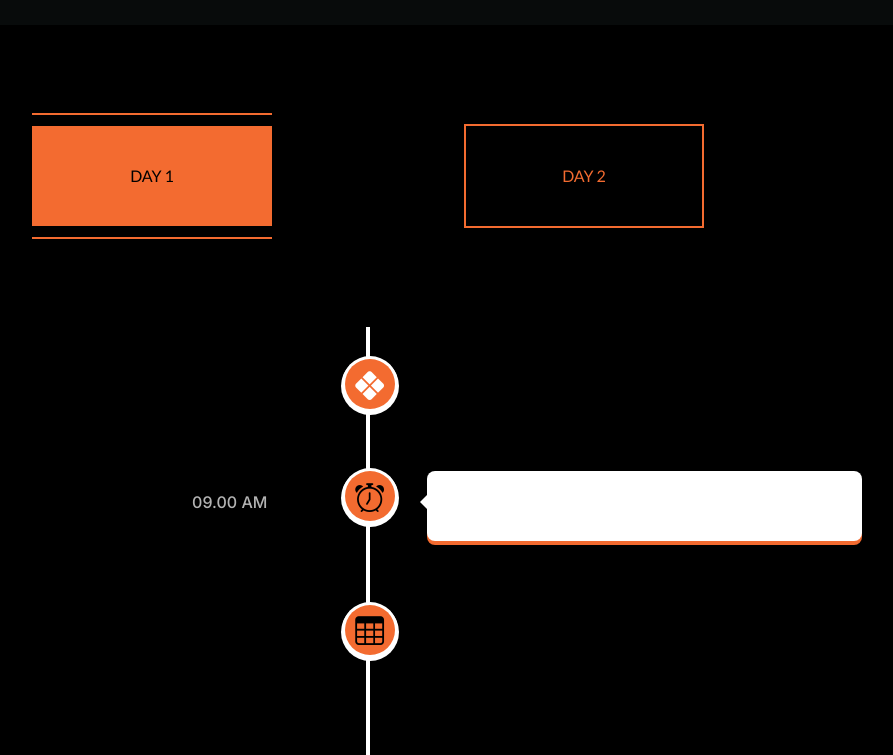
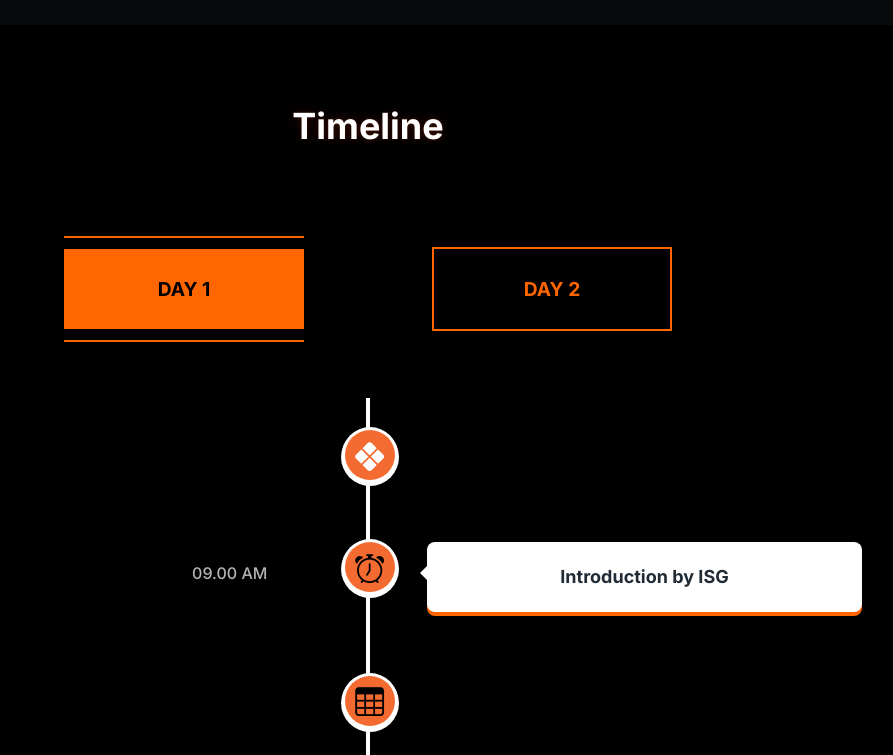
Before and after one commit to param-ninthu/ISG-2021-Landing, a React (Create React App) app: page / in a window 1280 px wide. Shown: the part 4940-5695 px from the top of the page, without its empty margins (272-1165 px from the left). Built offline with nearby package versions, Linux system fonts and the light colour scheme.

Commit message:
Update timeline section styles

```diff
--- a/src/assets/scss/_timeline.scss
+++ b/src/assets/scss/_timeline.scss
@@ -1,19 +1,11 @@
-@import url("https://fonts.googleapis.com/css2?family=Inter:wght@200;300;400;500;600;700;800;900&display=swap");
 @import url("https://cdn.jsdelivr.net/npm/bootstrap-icons@1.6.1/font/bootstrap-icons.css");
-@import url('https://fonts.googleapis.com/css?family=lato');
 
-:root {
-    --font: "Inter", sans-serif;
-    --body-color: #F36B30;
-    --heading-color: #212b36;
-    --primary-color: #F36B30;
-    --white: #ffffff;
-}
 .nav.nav-pills {
   position: relative;
   justify-content: center;
   align-items: center;
 }
+
 .nav-pills .nav-link.active, .nav-pills .show > .nav-link {
     background-color: black;
     .containers{
@@ -50,7 +42,11 @@
     max-width: 870px;
     margin: 0 auto;
     position: relative;
-    padding: 2em 0
+    padding: 2em 0;
+
+    h5{
+        color: var(--heading-color)
+    }
 }
 
 .vertical-timeline::after {
@@ -540,35 +536,32 @@
 //heading
 .head {
     position: relative;
-
     justify-content: center;
     align-items: center;
 
+    h4{
+        color: var(--white);
+    }
 
 }
 
 .head_title {
-
-
     justify-content: center;
     align-items: center;
-
 
 }
 
 .containers {
-    padding: 5rem;
-
+    padding: 3rem;
     justify-content: center;
     align-items: center;
-    font-family: 'lato', sans-serif;
     display: inline-block;
 
 
     .box {
         position: relative;
         width: 240px;
-        height: 100px;
+        height: 80px;
         display: flex;
         justify-content: center;
         align-items: center;
@@ -576,6 +569,8 @@
         border: 2px solid var(--primary-color);
         border-top: 0;
         border-bottom: 0;
+        font-size: larger;
+        font-weight: bold;
     }
 
 
@@ -636,11 +631,8 @@
         padding-left: 0;
 
         .box {
-
-
             width: 140px;
-            height: 50px;
-
+            height: 40px;
         }
 
         .bot {
--- a/src/components/TimelineMain.jsx
+++ b/src/components/TimelineMain.jsx
@@ -3,63 +3,64 @@ import Timeline2 from './Timeline2';
 import Timeline1 from './Timeline1';
 import '../assets/scss/_timeline.scss';
 import Nav from 'react-bootstrap/Nav';
+import {Col, Container, Row} from "react-bootstrap";
 
 class Timeline extends React.Component {
 
     state = {
         div1Shown: true,
         div2Shown: false,
-
     }
 
     handleButtonClick() {
         this.setState({
             div1Shown: true,
             div2Shown: false,
+        });
+    }
 
-
-        });
-
-
-
-      }
-      handleButtonClick2(){
+    handleButtonClick2() {
         this.setState({
-              div2shown:true,
-              div1Shown:false,
+            div2shown: true,
+            div1Shown: false,
         })
     }
 
     render() {
         return (
-
-            <section className="head" style={{ background : 'black'}}>
+            <section className="head py-5" id="timeline" style={{background: 'black'}}>
+                <Container>
+                    <Row>
+                        <Col xs={12} data-aos="zoom-in">
+                            <h2 className="neonText mx-auto text-center my-3 p-3">Timeline</h2>
+                        </Col>
+                    </Row>
+                    <Row>
                         <div className="head_title">
-                    <Nav variant="pills" defaultActiveKey={1}  >
-                    <Nav.Item >
+                            <Nav variant="pills" defaultActiveKey={1}>
+                                <Nav.Item>
                                     <Nav.Link eventKey={1} onClick={() => this.handleButtonClick()}>
-                        <div className="containers" id="#target" >
+                                        <div className="containers" id="#target">
                                             <div className="group">
-                            <span className='bot' id="top"></span>
+                                                <span className='bot' id="top"/>
                                                 <div className="box">
                                                     <div className="item">DAY 1</div>
                                                 </div>
-                            <span className='bot'  id="bottom"></span>
+                                                <span className='bot' id="bottom"/>
                                             </div>
                                         </div>
                                     </Nav.Link>
+                                </Nav.Item>
 
-
-                    </Nav.Item>
-                    <Nav.Item >
+                                <Nav.Item>
                                     <Nav.Link eventKey={2} onClick={() => this.handleButtonClick2()}>
                                         <div className="containers">
                                             <div className="group">
-                            <span className='bot' id="top"></span>
+                                                <span className='bot' id="top"/>
                                                 <div className="box">
                                                     <div className="item">DAY 2</div>
                                                 </div>
-                            <span className='bot'  id="bottom"></span>
+                                                <span className='bot' id="bottom"/>
                                             </div>
                                         </div>
                                     </Nav.Link>
@@ -68,16 +69,17 @@ class Timeline extends React.Component {
 
                             </Nav>
                         </div>
-
-                <div className="timeline">
+                    </Row>
+                    <Row>
+                        <Col className="timeline">
                             {
                                 this.state.div1Shown ?
                                     (<Timeline1/>)
-                        :(<Timeline2/>)
+                                    : (<Timeline2/>)
                             }
-                </div>
-
-
+                        </Col>
+                    </Row>
+                </Container>
             </section>
         );
     }
```
Lines whose indentation alone changed are shown as unchanged.
